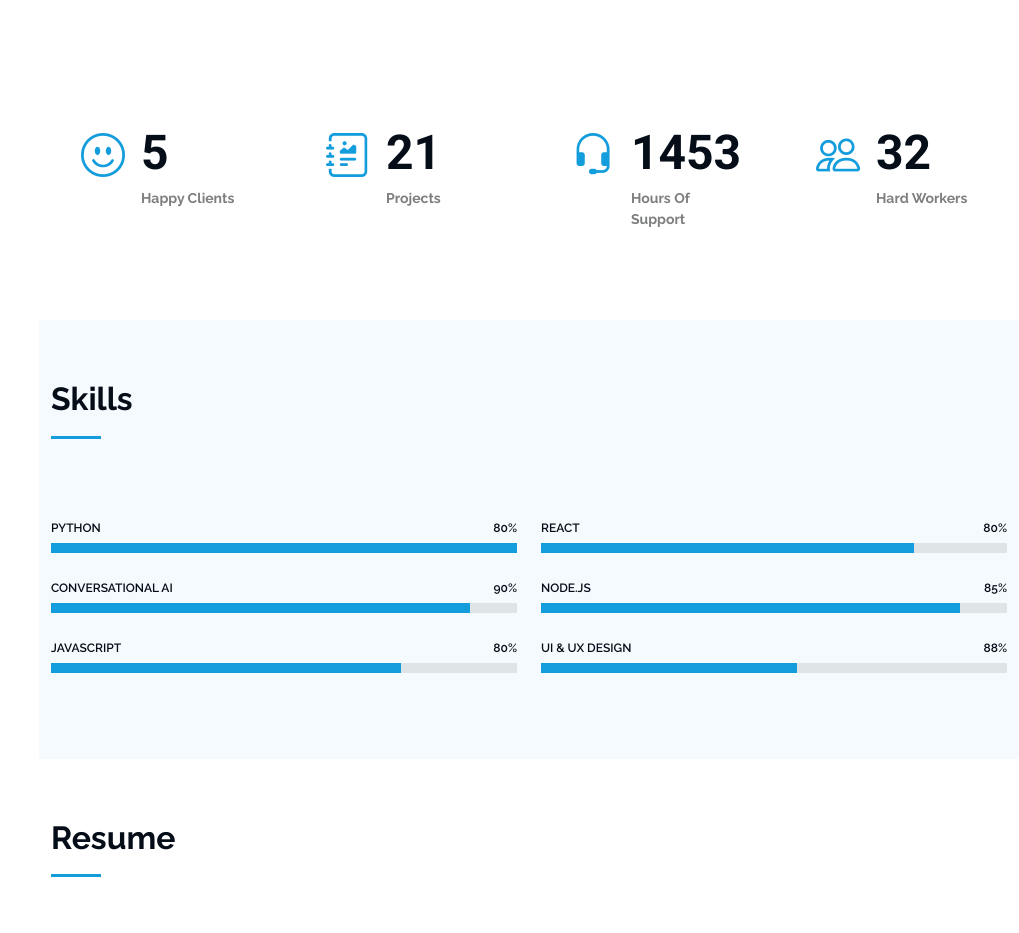
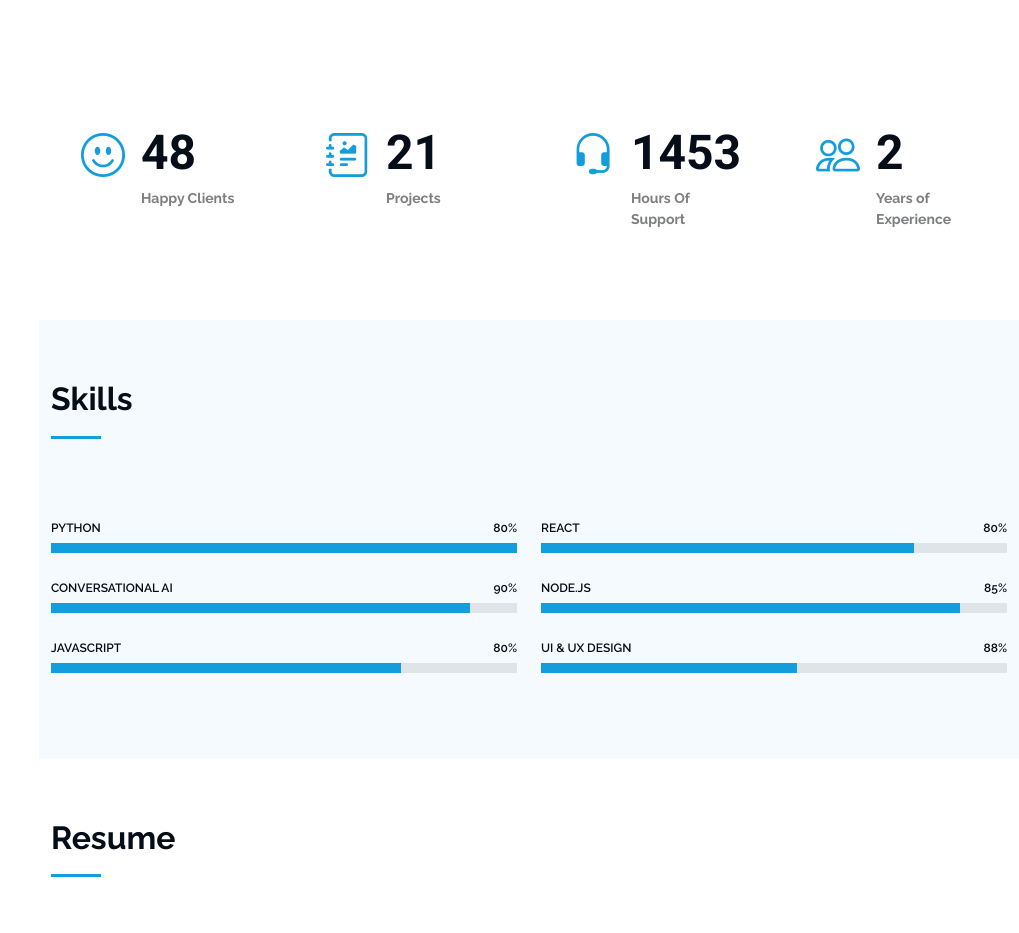
Before and after one commit to stewart-hue/Dev, a plain HTML site: page index.html in a window 1280 px wide. Shown: the part 1420-2353 px from the top of the page, without its empty margins (261-1280 px from the left). Drawn offline with Linux system fonts and the light colour scheme; files whose address does not match are found by name.

Commit message:
span and paragraph

```diff
--- a/index.html
+++ b/index.html
@@ -162,7 +162,7 @@
           <div class="col-lg-3 col-md-6">
             <div class="stats-item">
               <i class="bi bi-emoji-smile"></i>
-              <span data-purecounter-start="0" data-purecounter-end="5" data-purecounter-duration="1" class="purecounter"></span>
+              <span data-purecounter-start="0" data-purecounter-end="48" data-purecounter-duration="1" class="purecounter"></span>
               <p><strong>Happy Clients</strong> <span></span></p>
             </div>
           </div><!-- End Stats Item -->
@@ -186,8 +186,8 @@
           <div class="col-lg-3 col-md-6">
             <div class="stats-item">
               <i class="bi bi-people"></i>
-              <span data-purecounter-start="0" data-purecounter-end="32" data-purecounter-duration="1" class="purecounter"></span>
-              <p><strong>Hard Workers</strong> <span></span></p>
+              <span data-purecounter-start="0" data-purecounter-end="2" data-purecounter-duration="" class="purecounter"></span>
+              <p><strong>Years of Experience</strong> <span></span></p>
             </div>
           </div><!-- End Stats Item -->
 
```
